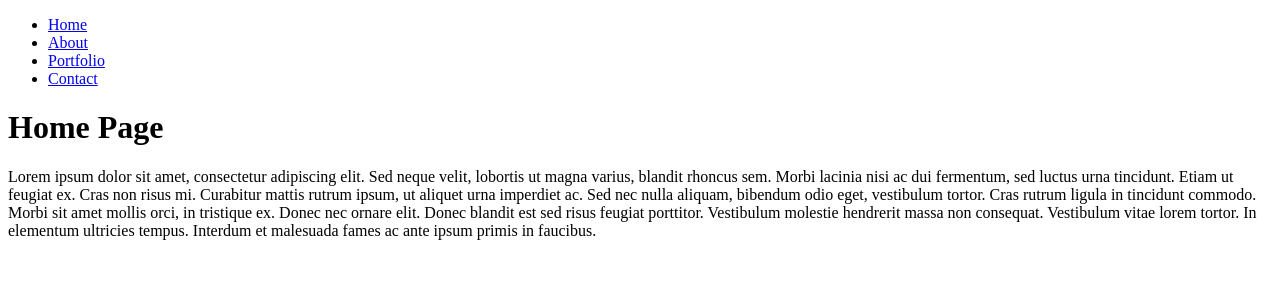
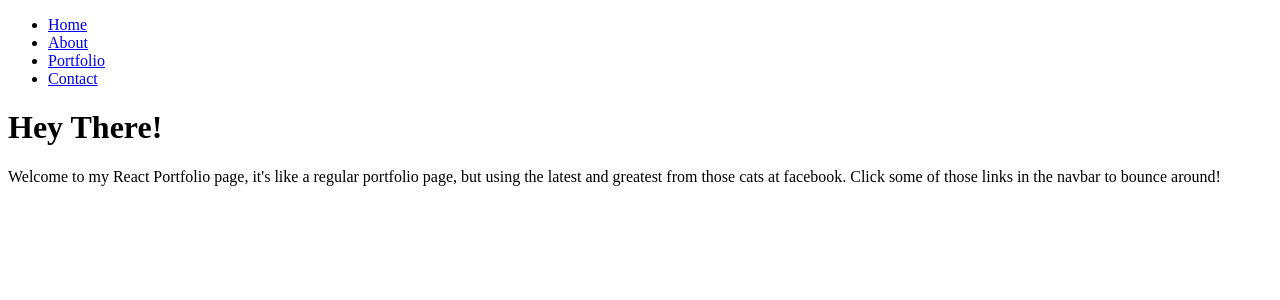
Before and after one commit to StephenSaylor/React-Portfolio, a React (Create React App) app: page / in a window 1280 px wide. Shown: the top 300 px of the page. Built offline with nearby package versions, Linux system fonts and the light colour scheme.

Commit message:
added silly home page

```diff
--- a/src/components/pages/Home.js
+++ b/src/components/pages/Home.js
@@ -3,18 +3,9 @@ import React from 'react';
 export default function Home() {
   return (
     <div>
-      <h1>Home Page</h1>
+      <h1>Hey There!</h1>
       <p>
-        Lorem ipsum dolor sit amet, consectetur adipiscing elit. Sed neque
-        velit, lobortis ut magna varius, blandit rhoncus sem. Morbi lacinia nisi
-        ac dui fermentum, sed luctus urna tincidunt. Etiam ut feugiat ex. Cras
-        non risus mi. Curabitur mattis rutrum ipsum, ut aliquet urna imperdiet
-        ac. Sed nec nulla aliquam, bibendum odio eget, vestibulum tortor. Cras
-        rutrum ligula in tincidunt commodo. Morbi sit amet mollis orci, in
-        tristique ex. Donec nec ornare elit. Donec blandit est sed risus feugiat
-        porttitor. Vestibulum molestie hendrerit massa non consequat. Vestibulum
-        vitae lorem tortor. In elementum ultricies tempus. Interdum et malesuada
-        fames ac ante ipsum primis in faucibus.
+        Welcome to my React Portfolio page, it's like a regular portfolio page, but using the latest and greatest from those cats at facebook. Click some of those links in the navbar to bounce around!
       </p>
     </div>
   );
```
